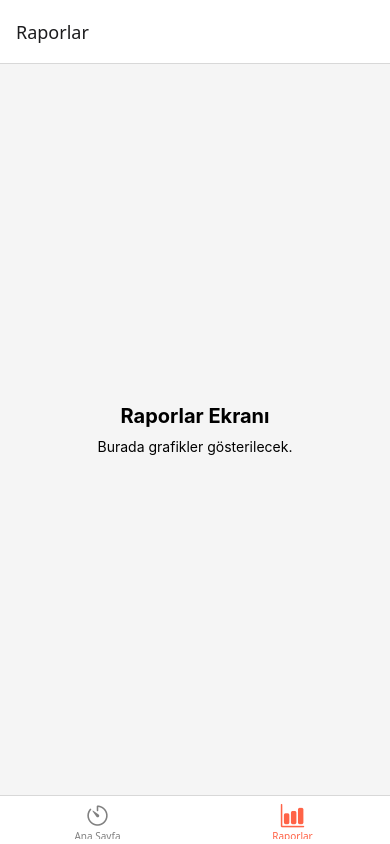
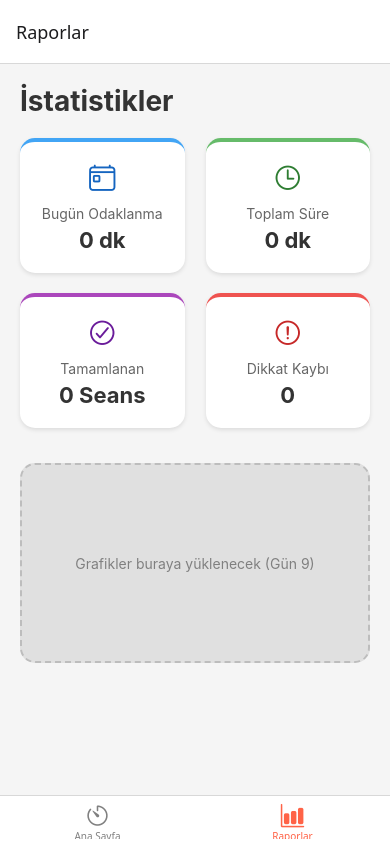
Before and after one commit to Sem1hh/Focuser, a React Native app: screen /Raporlar in a window 390 px wide. Built offline with nearby package versions, Linux system fonts and the light colour scheme.

Commit message:
raporlama ekranı ve yapıları eklendi

```diff
--- a/src/screens/ReportsScreen.js
+++ b/src/screens/ReportsScreen.js
@@ -1,16 +1,154 @@
-import React from 'react';
-import { View, Text, StyleSheet } from 'react-native';
+import React, { useState, useCallback } from 'react';
+import { View, Text, StyleSheet, ScrollView, RefreshControl } from 'react-native';
+import { useFocusEffect } from '@react-navigation/native'; // Sayfa odaklanınca çalışır
+import { getAllSessions } from '../utils/storage'; // Dün yazdığımız okuma fonksiyonu
+import { Ionicons } from '@expo/vector-icons';
 
 export default function ReportsScreen() {
+  const [sessions, setSessions] = useState([]);
+  const [stats, setStats] = useState({
+    todayTime: 0,
+    totalTime: 0,
+    totalDistractions: 0,
+    completedSessions: 0,
+  });
+
+  // Verileri Hafızadan Çek ve Hesapla
+  const loadData = async () => {
+    const data = await getAllSessions();
+    setSessions(data);
+    calculateStats(data);
+  };
+
+  // Sayfa her açıldığında verileri yükle
+  useFocusEffect(
+    useCallback(() => {
+      loadData();
+    }, [])
+  );
+
+  // İstatistik Hesaplama Mantığı
+  const calculateStats = (data) => {
+    let today = 0;
+    let total = 0;
+    let distractions = 0;
+    const todayStr = new Date().toDateString(); // "Thu Dec 12 2025" gibi
+
+    data.forEach(session => {
+      // Toplam süre ve hata sayısı
+      total += session.duration;
+      distractions += session.distractions;
+
+      // Eğer seansın tarihi bugünün tarihiyle aynıysa
+      if (new Date(session.date).toDateString() === todayStr) {
+        today += session.duration;
+      }
+    });
+
+    setStats({
+      todayTime: today,
+      totalTime: total,
+      totalDistractions: distractions,
+      completedSessions: data.length,
+    });
+  };
+
+  // Saniyeyi "1s 30dk" gibi okunabilir formata çevir
+  const formatTime = (seconds) => {
+    const hours = Math.floor(seconds / 3600);
+    const minutes = Math.floor((seconds % 3600) / 60);
+
+    if (hours > 0) return `${hours} sa ${minutes} dk`;
+    return `${minutes} dk`;
+  };
+
   return (
-    <View style={styles.container}>
-      <Text style={styles.text}>Raporlar Ekranı</Text>
-      <Text>Burada grafikler gösterilecek.</Text>
-    </View>
+    <ScrollView style={styles.container}>
+      <Text style={styles.headerTitle}>İstatistikler</Text>
+
+      {/* İstatistik Kartları */}
+      <View style={styles.statsGrid}>
+
+        {/* Kart 1: Bugün */}
+        <View style={[styles.card, styles.cardBlue]}>
+          <Ionicons name="today-outline" size={30} color="#1565c0" />
+          <Text style={styles.cardLabel}>Bugün Odaklanma</Text>
+          <Text style={styles.cardValue}>{formatTime(stats.todayTime)}</Text>
+        </View>
+
+        {/* Kart 2: Toplam Süre */}
+        <View style={[styles.card, styles.cardGreen]}>
+          <Ionicons name="time-outline" size={30} color="#2e7d32" />
+          <Text style={styles.cardLabel}>Toplam Süre</Text>
+          <Text style={styles.cardValue}>{formatTime(stats.totalTime)}</Text>
+        </View>
+
+        {/* Kart 3: Toplam Seans */}
+        <View style={[styles.card, styles.cardPurple]}>
+          <Ionicons name="checkmark-circle-outline" size={30} color="#6a1b9a" />
+          <Text style={styles.cardLabel}>Tamamlanan</Text>
+          <Text style={styles.cardValue}>{stats.completedSessions} Seans</Text>
+        </View>
+
+        {/* Kart 4: Dikkat Dağınıklığı */}
+        <View style={[styles.card, styles.cardRed]}>
+          <Ionicons name="alert-circle-outline" size={30} color="#c62828" />
+          <Text style={styles.cardLabel}>Dikkat Kaybı</Text>
+          <Text style={styles.cardValue}>{stats.totalDistractions}</Text>
+        </View>
+
+      </View>
+
+      {/* Buraya Yarın (9. Gün) Grafikler Gelecek */}
+      <View style={styles.placeholderChart}>
+        <Text style={{color: 'gray'}}>Grafikler buraya yüklenecek (Gün 9)</Text>
+      </View>
+
+    </ScrollView>
   );
 }
 
 const styles = StyleSheet.create({
-  container: { flex: 1, justifyContent: 'center', alignItems: 'center', backgroundColor: '#f5f5f5' },
-  text: { fontSize: 20, fontWeight: 'bold', marginBottom: 10 }
+  container: { flex: 1, backgroundColor: '#f5f5f5', padding: 20 },
+  headerTitle: { fontSize: 28, fontWeight: 'bold', marginBottom: 20, color: '#333' },
+
+  statsGrid: {
+    flexDirection: 'row',
+    flexWrap: 'wrap',
+    justifyContent: 'space-between',
+    gap: 15,
+  },
+  card: {
+    width: '47%', // İki kart yan yana sığsın diye
+    backgroundColor: 'white',
+    padding: 20,
+    borderRadius: 15,
+    alignItems: 'center',
+    elevation: 3, // Android gölgesi
+    shadowColor: '#000', // iOS gölgesi
+    shadowOffset: { width: 0, height: 2 },
+    shadowOpacity: 0.1,
+    shadowRadius: 4,
+    marginBottom: 5,
+  },
+  cardLabel: { fontSize: 14, color: '#666', marginTop: 10, textAlign: 'center' },
+  cardValue: { fontSize: 22, fontWeight: 'bold', marginTop: 5, color: '#333' },
+
+  // Renkli Kart Kenarlıkları (Opsiyonel şıklık)
+  cardBlue: { borderTopWidth: 4, borderTopColor: '#42a5f5' },
+  cardGreen: { borderTopWidth: 4, borderTopColor: '#66bb6a' },
+  cardPurple: { borderTopWidth: 4, borderTopColor: '#ab47bc' },
+  cardRed: { borderTopWidth: 4, borderTopColor: '#ef5350' },
+
+  placeholderChart: {
+    marginTop: 30,
+    height: 200,
+    backgroundColor: '#e0e0e0',
+    borderRadius: 15,
+    alignItems: 'center',
+    justifyContent: 'center',
+    borderStyle: 'dashed',
+    borderWidth: 2,
+    borderColor: '#bdbdbd',
+  }
 });
```
